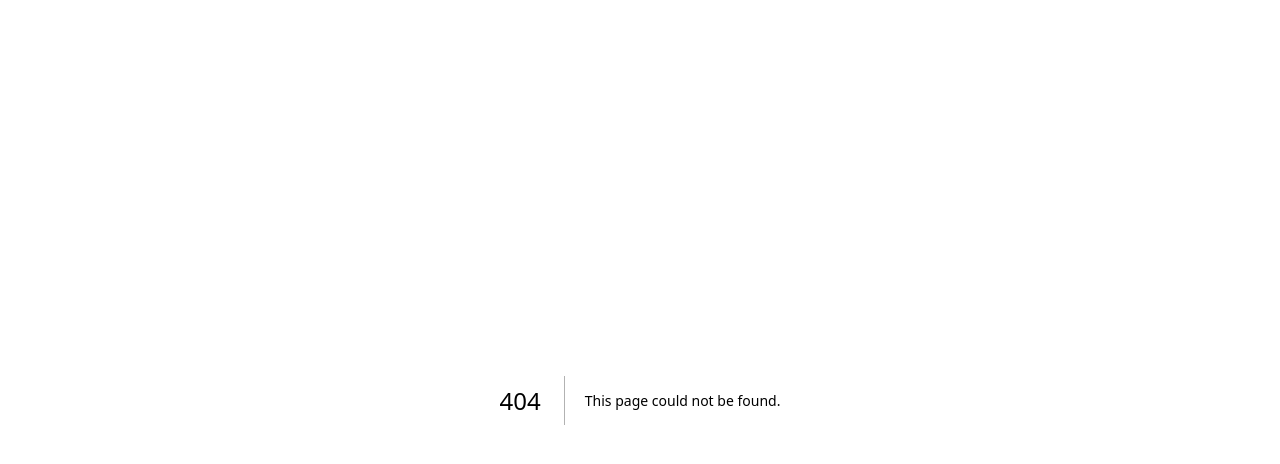
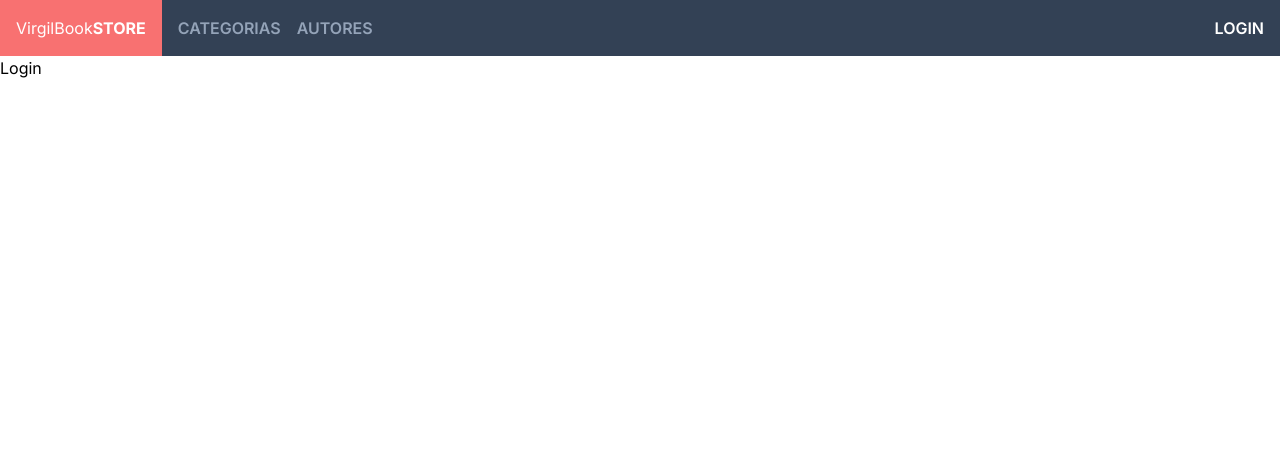
Before and after one commit to peidrao/VirgilBookStore, a Next.js app in the folder frontend/: page /login in a window 1280 px wide. Before the commit this address had no page. Shown: the top 464 px of the page. Built offline with nearby package versions, Linux system fonts and the light colour scheme.

Commit message:
add login page

```diff
--- /dev/null
+++ b/frontend/app/login/page.tsx
@@ -0,0 +1,12 @@
+import Navbar from "@/components/Navbar";
+
+const Login = () => {
+  return (
+    <div>
+      <Navbar />
+      <h1>Login</h1>
+    </div>
+  );
+};
+
+export default Login;
```
